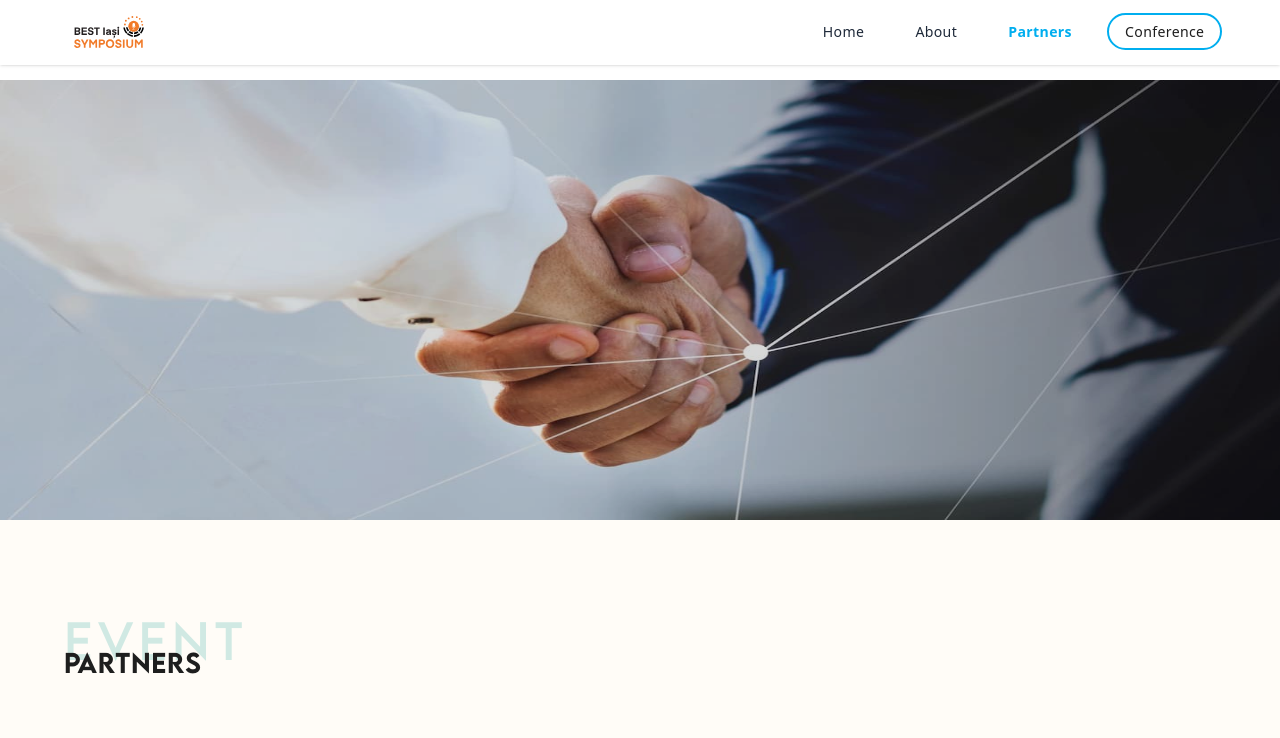
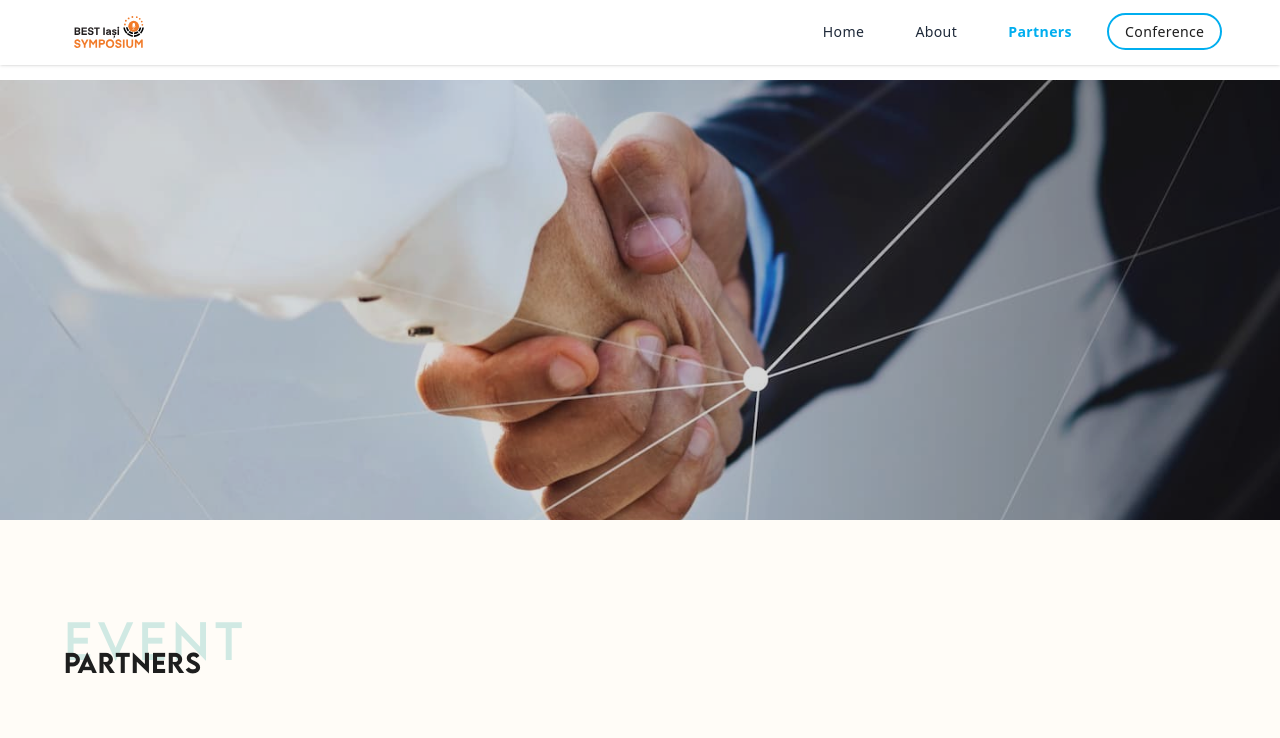
Before and after one commit to Eduard975/BIS-website, a React (Vite) app: page /BIS-website/partners in a window 1280 px wide. Shown: the top 738 px of the page. Built offline with nearby package versions, Linux system fonts and the light colour scheme.

Commit message:
update header

```diff
--- a/src/components/Headers/HeroHeader.tsx
+++ b/src/components/Headers/HeroHeader.tsx
@@ -4,19 +4,18 @@ import CustomContainer from "../Universal/CustomContainer";
 
 type ContentAlignment = "center" | "left" | "bottom-left";
 type ImagePosition = "center" | "top" | "bottom" | "left" | "right";
-// Added object-fit types
 type ObjectFit = "cover" | "contain" | "fill" | "none" | "scale-down";
 
 interface HeroHeaderProps {
   backgroundImageSrc: string;
   imageAlt?: string;
-  children?: React.ReactNode; // Made optional if you're passing undefined
+  children?: React.ReactNode;
   heightClass?: string;
   overlayColorClass?: string;
   overlayOpacityClass?: string;
   alignContent?: ContentAlignment;
   imagePosition?: ImagePosition;
-  objectFit?: ObjectFit; // NEW PROP
+  objectFit?: ObjectFit;
   customImgStyle?: React.CSSProperties;
 }
 
--- a/src/components/Headers/PartnersHeader.tsx
+++ b/src/components/Headers/PartnersHeader.tsx
@@ -8,7 +8,7 @@ export const PartnersPageHeader = () => {
       backgroundImageSrc={partnersHeader}
       heightClass="min-h-[55vh] h-fit"
       overlayOpacityClass="opacity-15"
-      objectFit="none" // Disables the auto-stretch
+      objectFit="cover"
     >
       {null}
     </HeroHeader>
```
